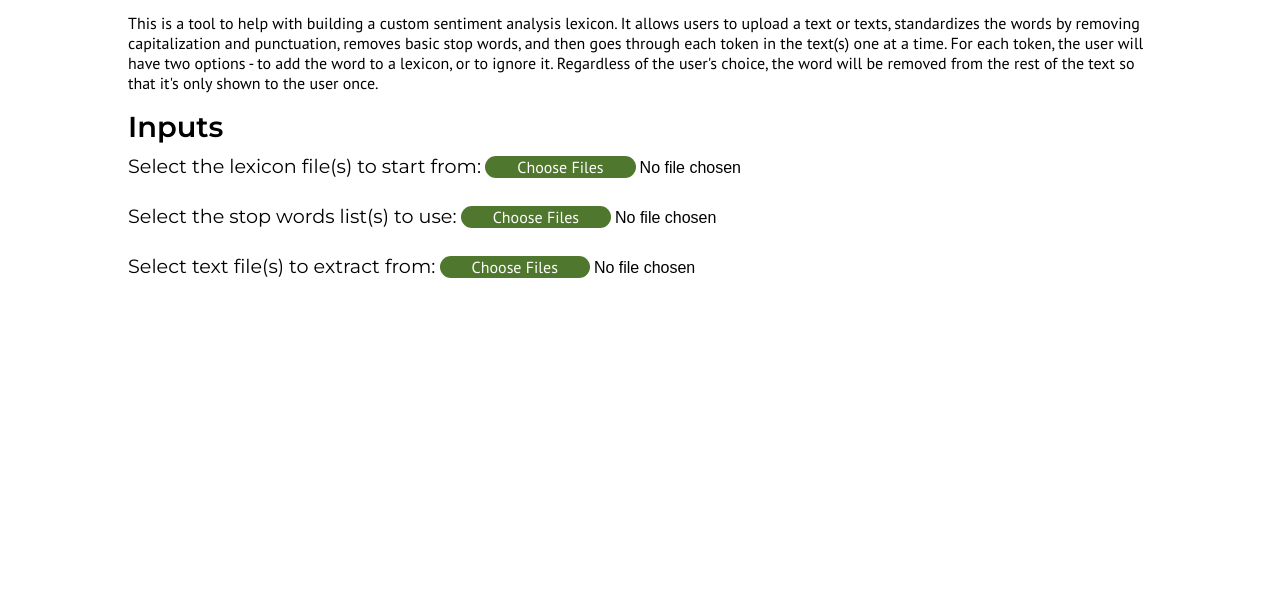
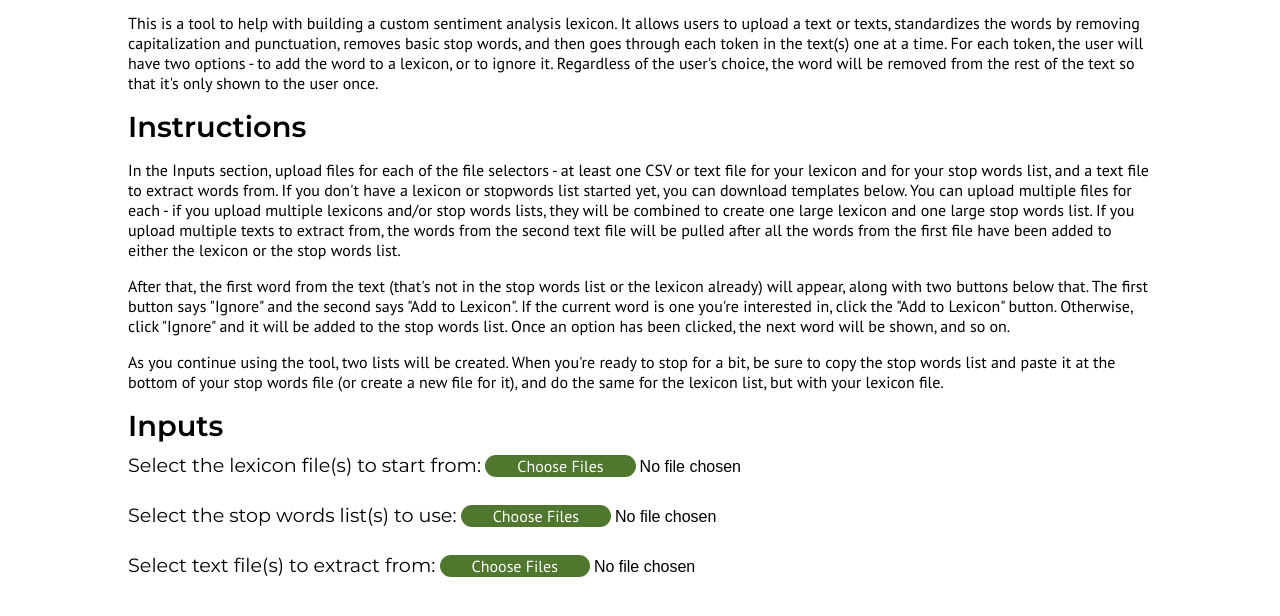
Before and after one commit to hannah627/word-extraction-tool, a plain HTML site: page index.html in a window 1280 px wide. Shown: the part 128-744 px from the top of the page. Drawn offline with Linux system fonts and the light colour scheme.

Commit message:
Added more detailed instructions

```diff
--- a/index.html
+++ b/index.html
@@ -19,6 +19,13 @@
         <section id="explanationSection">
             <h2>Welcome!</h2>
             <p>This is a tool to help with building a custom sentiment analysis lexicon. It allows users to upload a text or texts, standardizes the words by removing capitalization and punctuation, removes basic stop words, and then goes through each token in the text(s) one at a time. For each token, the user will have two options - to add the word to a lexicon, or to ignore it. Regardless of the user's choice, the word will be removed from the rest of the text so that it's only shown to the user once.</p>
+        </section>
+
+        <section>
+            <h2>Instructions</h2>
+            <p>In the Inputs section, upload files for each of the file selectors - at least one CSV or text file for your lexicon and for your stop words list, and a text file to extract words from. If you don't have a lexicon or stopwords list started yet, you can download templates below. You can upload multiple files for each - if you upload multiple lexicons and/or stop words lists, they will be combined to create one large lexicon and one large stop words list. If you upload multiple texts to extract from, the words from the second text file will be pulled after all the words from the first file have been added to either the lexicon or the stop words list.</p>
+            <p>After that, the first word from the text (that's not in the stop words list or the lexicon already) will appear, along with two buttons below that. The first button says "Ignore" and the second says "Add to Lexicon". If the current word is one you're interested in, click the "Add to Lexicon" button. Otherwise, click "Ignore" and it will be added to the stop words list. Once an option has been clicked, the next word will be shown, and so on.</p>
+            <p>As you continue using the tool, two lists will be created. When you're ready to stop for a bit, be sure to copy the stop words list and paste it at the bottom of your stop words file (or create a new file for it), and do the same for the lexicon list, but with your lexicon file.</p>
         </section>
 
         <section id="inputSection">
```
